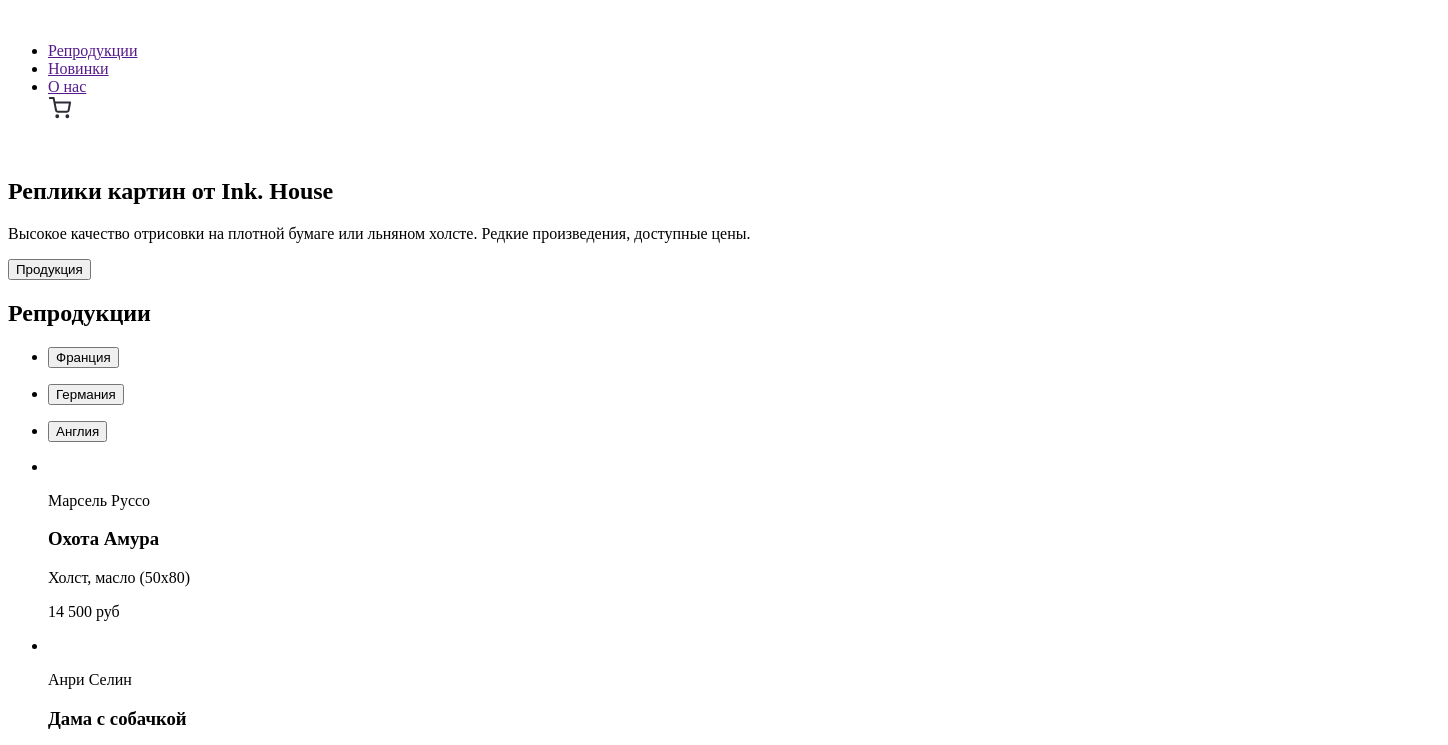
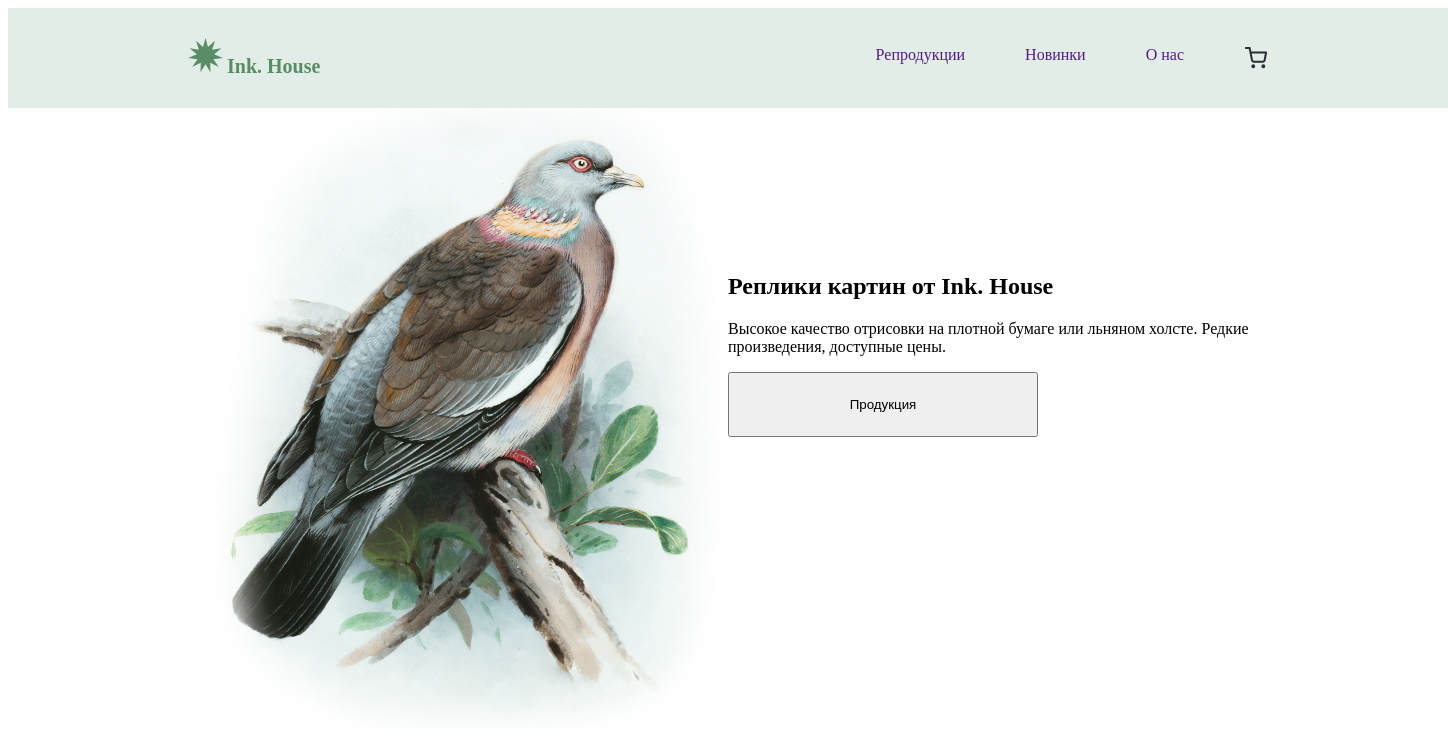
Before and after one commit to Turdaly/ink.House, a plain HTML site: page index.html in a window 1280 px wide. Shown: the top 745 px of the page, 1448 px wide, since content can reach past the window. Drawn offline with Linux system fonts and the light colour scheme.

Commit message:
ready only html file

```diff
--- /dev/null
+++ b/css/style.css
@@ -0,0 +1,74 @@
+* {
+    box-sizing: border-box;
+}
+
+body {
+    min-width: 1440px;
+}
+
+a {
+    text-decoration: none;
+}
+
+ul {
+    margin: 0;
+    padding: 0;
+    list-style: none;
+}
+
+img {
+    max-width: 100%;
+}
+
+.container {
+    max-width: 1110px;
+    margin-left: auto;
+    margin-right: auto;
+    padding-right: 15px;
+    padding-left: 15px;
+}
+
+.header {
+    height: 100px;
+    background-color: #E1EDE6;
+}
+
+.header__container {
+    display: flex;
+    align-items: center;
+    justify-content: space-between;
+    height: 100%;
+}
+
+.logo-img {
+    margin-right: auto;
+}
+
+.logo-name {
+    display: inline;
+    color: #598D66;
+    font-size: 20px;
+}
+
+.nav-list {
+    display: flex;
+}
+
+.nav-item:not(:last-child) {
+    margin-right: 60px;
+}
+
+.btn {
+    height: 65px;
+    width: 310px;
+}
+
+/* Header */
+
+.section-hero__container {
+    display: flex;
+}
+
+.section-hero__content {
+    margin-top: 145px;
+}
--- a/index.html
+++ b/index.html
@@ -4,12 +4,14 @@
     <meta charset="UTF-8">
     <meta name="viewport" content="width=device-width, initial-scale=1.0">
     <title>Document</title>
+    <link rel="stylesheet" href="css/style.css">
 </head>
 <body>
     <header class="header">
         <div class="container header__container">
             <a href="" class="logo">
-                <img src="" alt="" class="logo-img">
+                <img src="images/star-logo.svg" alt="" class="logo-img">
+                <h3 class="logo-name">Ink. House</h3>
             </a>
 
             <nav class="nav">
@@ -43,7 +45,7 @@
     <main>
         <section class="section-hero">
             <div class="container section-hero__container">
-                <img src="" alt="" class="image-bird">
+                <img src="images/header-fon.jpg" alt="" class="image-bird">
                 <div class="section-hero__content">
                     <h1 class="section-hero__heading">
                         Реплики картин от Ink. House
```
Also changed, not shown: images/card-1.jpg (added), images/card-2.jpg (added), images/card-3.jpg (added), images/card-4.jpg (added), images/card-5.jpg (added), images/card-6.jpg (added), images/collection-fon.jpg (added), images/collection-star.svg (added), images/header-fon.jpg (added), images/icon-facebook.svg (added), images/icon-instagram.svg (added), images/icon-youtube.svg (added), images/shopping-cart.svg (added), images/star-logo.svg (added), 4 more files.
